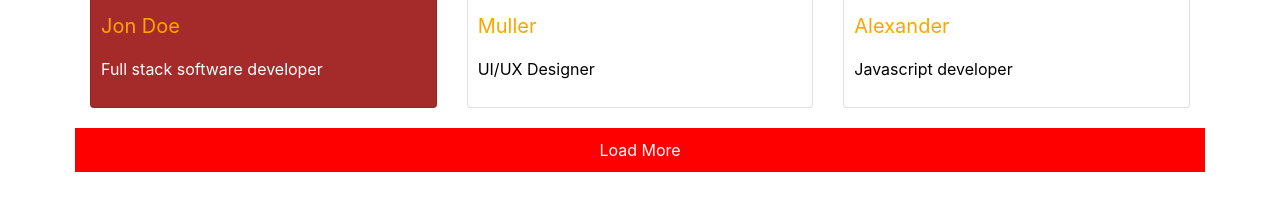
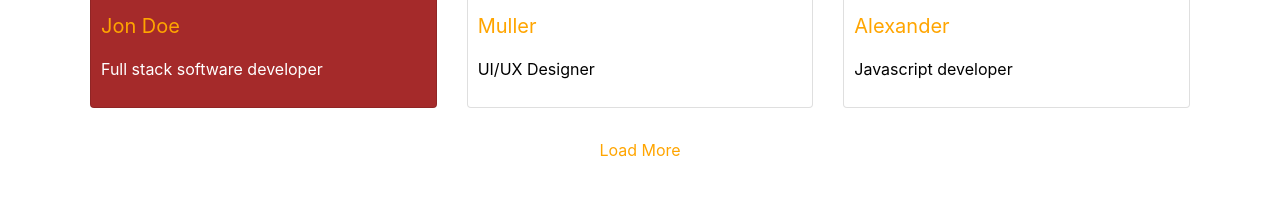
Before and after one commit to Yazdani1/React-Single-Page-Web-App-With-Smooth-Scrolling, a React (Create React App) app in the folder client/: page / in a window 1280 px wide. Shown: the part 4920-5134 px from the top of the page. Built offline with nearby package versions, Linux system fonts and the light colour scheme; no server answers.

Commit message:
Load More Pagination Button

```diff
--- a/client/src/components/Testimonial/Testimonial.js
+++ b/client/src/components/Testimonial/Testimonial.js
@@ -103,13 +103,14 @@ const Testimonial = () => {
   ];
 
   const [visible, setVisible] = useState(3);
+  const [hide, setHide] = useState(3);
 
   const loadMore = () => {
     setVisible((prev) => prev + 3);
   };
 
   const showLess = () => {
-    setVisible((prev) => prev - 3);
+    setHide((prev) => prev - 3);
   };
 
   return (
@@ -177,9 +178,9 @@ const Testimonial = () => {
             style={{
               textAlign: "center",
               marginTop: "20px",
-              background: "red",
-              color: "white",
+              color: "orange",
               padding: "10px",
+              cursor:"pointer"
             }}
             onClick={loadMore}
           >
```
